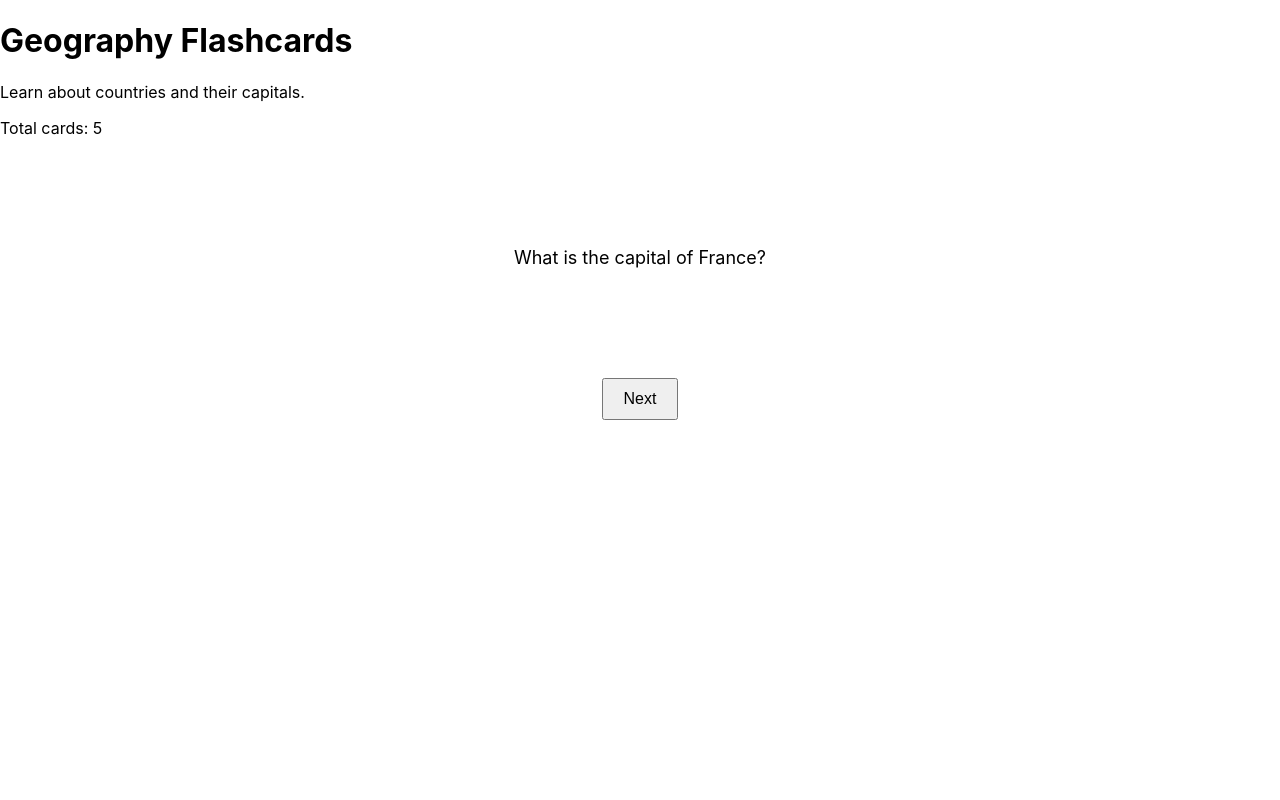
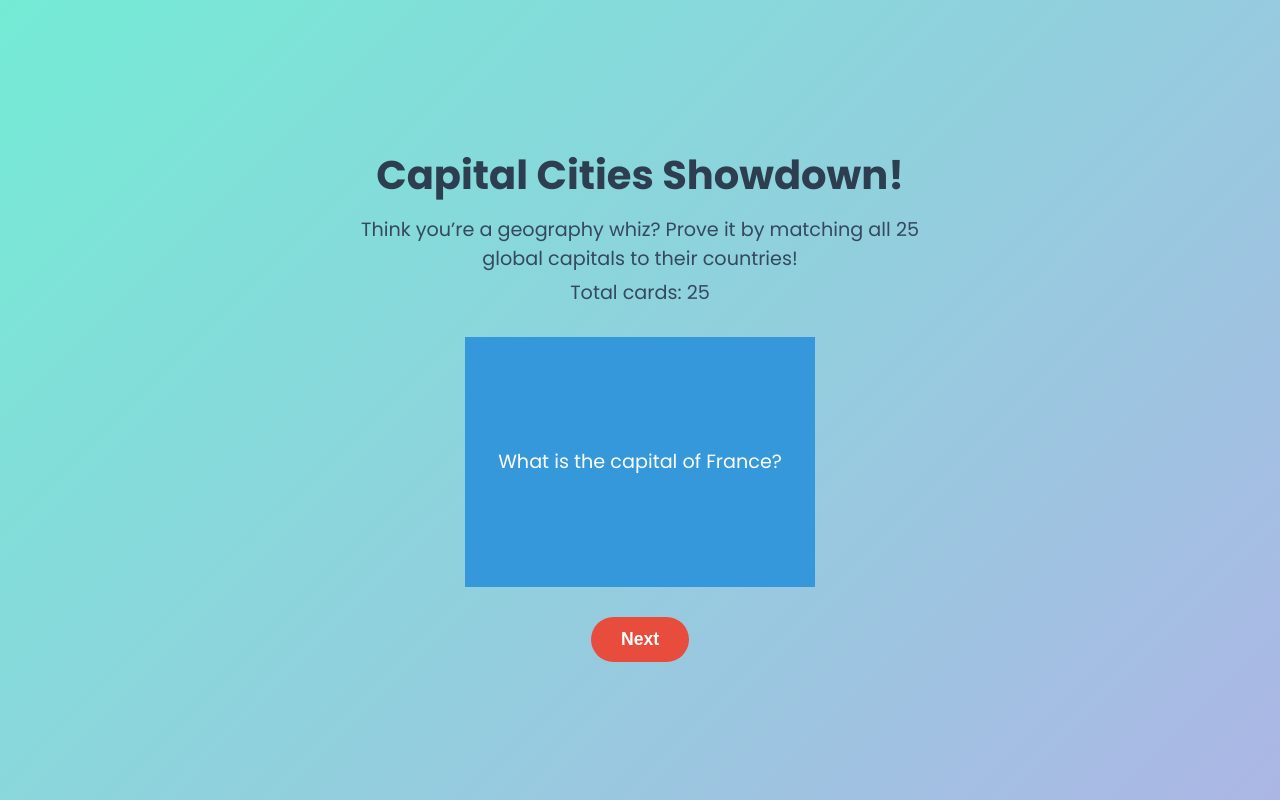
Before and after one commit to rajan10kuwar/flashcards-app, a React (Create React App) app: page / in a window 1280 px wide. Built offline with nearby package versions, Linux system fonts and the light colour scheme.

Commit message:
Update .css files for better appearance

```diff
--- a/src/App.css
+++ b/src/App.css
@@ -1,14 +1,61 @@
+@import url('https://fonts.googleapis.com/css2?family=Poppins:wght@400;600;700&display=swap');
+
+body {
+  margin: 0;
+  font-family: 'Poppins', sans-serif;
+  background: linear-gradient(135deg, #74ebd5, #acb6e5);
+  min-height: 100vh;
+  display: flex;
+  justify-content: center;
+  align-items: center;
+}
+
+.app {
+  text-align: center;
+  padding: 20px;
+  max-width: 600px;
+  margin: 0 auto;
+}
+
+h1 {
+  font-size: 2.5em;
+  font-weight: 700;
+  color: #2c3e50;
+  margin-bottom: 10px;
+}
+
+p {
+  font-size: 1.2em;
+  color: #34495e;
+  margin: 5px 0;
+}
+
 .card-container {
   perspective: 1000px;
-  width: 300px;
-  height: 200px;
+  width: 350px;
+  height: 250px;
+  margin: 30px auto;
+}
+
+button {
+  padding: 12px 30px;
+  font-size: 1.1em;
+  font-weight: 600;
+  color: #fff;
+  background-color: #e74c3c;
+  border: none;
+  border-radius: 25px;
+  cursor: pointer;
+  transition: background-color 0.3s, transform 0.2s;
+  display: block;
   margin: 20px auto;
 }
 
-button {
-  padding: 10px 20px;
-  font-size: 16px;
-  cursor: pointer;
-  display: block;
-  margin: 0 auto;
+button:hover {
+  background-color: #c0392b;
+  transform: scale(1.05);
 }
+
+button:active {
+  transform: scale(0.95);
+}
--- a/src/App.js
+++ b/src/App.js
@@ -8,6 +8,26 @@ const cards = [
   { question: "What is the capital of Japan?", answer: "Tokyo" },
   { question: "What is the capital of Canada?", answer: "Ottawa" },
   { question: "What is the capital of Brazil?", answer: "Brasília" },
+  { question: "What is the capital of Australia?", answer: "Canberra" },
+  { question: "What is the capital of India?", answer: "New Delhi" },
+  { question: "What is the capital of Russia?", answer: "Moscow" },
+  { question: "What is the capital of China?", answer: "Beijing" },
+  { question: "What is the capital of South Africa?", answer: "Pretoria" },
+  { question: "What is the capital of Mexico?", answer: "Mexico City" },
+  { question: "What is the capital of Italy?", answer: "Rome" },
+  { question: "What is the capital of Spain?", answer: "Madrid" },
+  { question: "What is the capital of South Korea?", answer: "Seoul" },
+  { question: "What is the capital of Argentina?", answer: "Buenos Aires" },
+  { question: "What is the capital of Egypt?", answer: "Cairo" },
+  { question: "What is the capital of Thailand?", answer: "Bangkok" },
+  { question: "What is the capital of Nigeria?", answer: "Abuja" },
+  { question: "What is the capital of Turkey?", answer: "Ankara" },
+  { question: "What is the capital of Sweden?", answer: "Stockholm" },
+  { question: "What is the capital of Norway?", answer: "Oslo" },
+  { question: "What is the capital of Chile?", answer: "Santiago" },
+  { question: "What is the capital of Vietnam?", answer: "Hanoi" },
+  { question: "What is the capital of Indonesia?", answer: "Jakarta" },
+  { question: "What is the capital of Poland?", answer: "Warsaw" },
 ];
 
 const App = () => {
@@ -15,6 +35,7 @@ const App = () => {
   const [flipped, setFlipped] = useState(false);
 
   const handleFlip = () => {
+    console.log(`Card clicked, flipping to: ${!flipped}`);
     setFlipped(!flipped);
   };
 
@@ -24,18 +45,20 @@ const App = () => {
       do {
         newIndex = Math.floor(Math.random() * cards.length);
       } while (newIndex === currentIndex);
+      console.log(`Next card index: ${newIndex}`);
       setCurrentIndex(newIndex);
       setFlipped(false);
     }
   };
 
   return (
-    <div>
-      <h1>Geography Flashcards</h1>
-      <p>Learn about countries and their capitals.</p>
+    <div className="app">
+      <h1>Capital Cities Showdown!</h1>
+      <p>Think you’re a geography whiz? Prove it by matching all 25 global capitals to their countries!</p>
       <p>Total cards: {cards.length}</p>
       <div className="card-container">
         <Card
+          key={currentIndex}
           front={cards[currentIndex].question}
           back={cards[currentIndex].answer}
           flipped={flipped}
--- a/src/Card.css
+++ b/src/Card.css
@@ -1,10 +1,15 @@
+/* src/Card.css */
 .card {
   position: relative;
-  width: 300px;
-  height: 200px;
-  transform-style: preserve-3d;
-  transition: transform 0.6s;
+  width: 350px;
+  height: 250px;
+  transform-style: preserve-3d; /* Enable 3D transforms */
+  transition: transform 0.6s ease-in-out; /* Smooth flip animation */
   cursor: pointer;
+}
+
+.card.flipped {
+  transform: rotateY(180deg); /* Rotate to show back when flipped */
 }
 
 .front,
@@ -12,22 +17,22 @@
   position: absolute;
   width: 100%;
   height: 100%;
-  backface-visibility: hidden;
+  backface-visibility: hidden; /* Hide the back side when not facing forward */
   display: flex;
   align-items: center;
   justify-content: center;
-  font-size: 18px;
+  font-size: 1.2em;
+  padding: 20px;
+  box-sizing: border-box;
 }
 
 .front {
-  background-color: #fff;
+  background-color: #3498db; /* Blue for front */
+  color: white;
 }
 
 .back {
-  background-color: #f0f0f0;
-  transform: rotateY(180deg);
+  background-color: #ecf0f1; /* Light gray for back */
+  color: #2c3e50;
+  transform: rotateY(180deg); /* Back starts rotated 180° so it faces forward when flipped */
 }
-
-.flipped {
-  transform: rotateY(180deg);
-}
--- a/src/Card.js
+++ b/src/Card.js
@@ -2,6 +2,7 @@ import React from 'react';
 import './Card.css';
 
 const Card = ({ front, back, flipped, onClick }) => {
+  console.log(`Card rendered, flipped: ${flipped}`);
   return (
     <div className={`card ${flipped ? 'flipped' : ''}`} onClick={onClick}>
       <div className="front">{front}</div>
```
